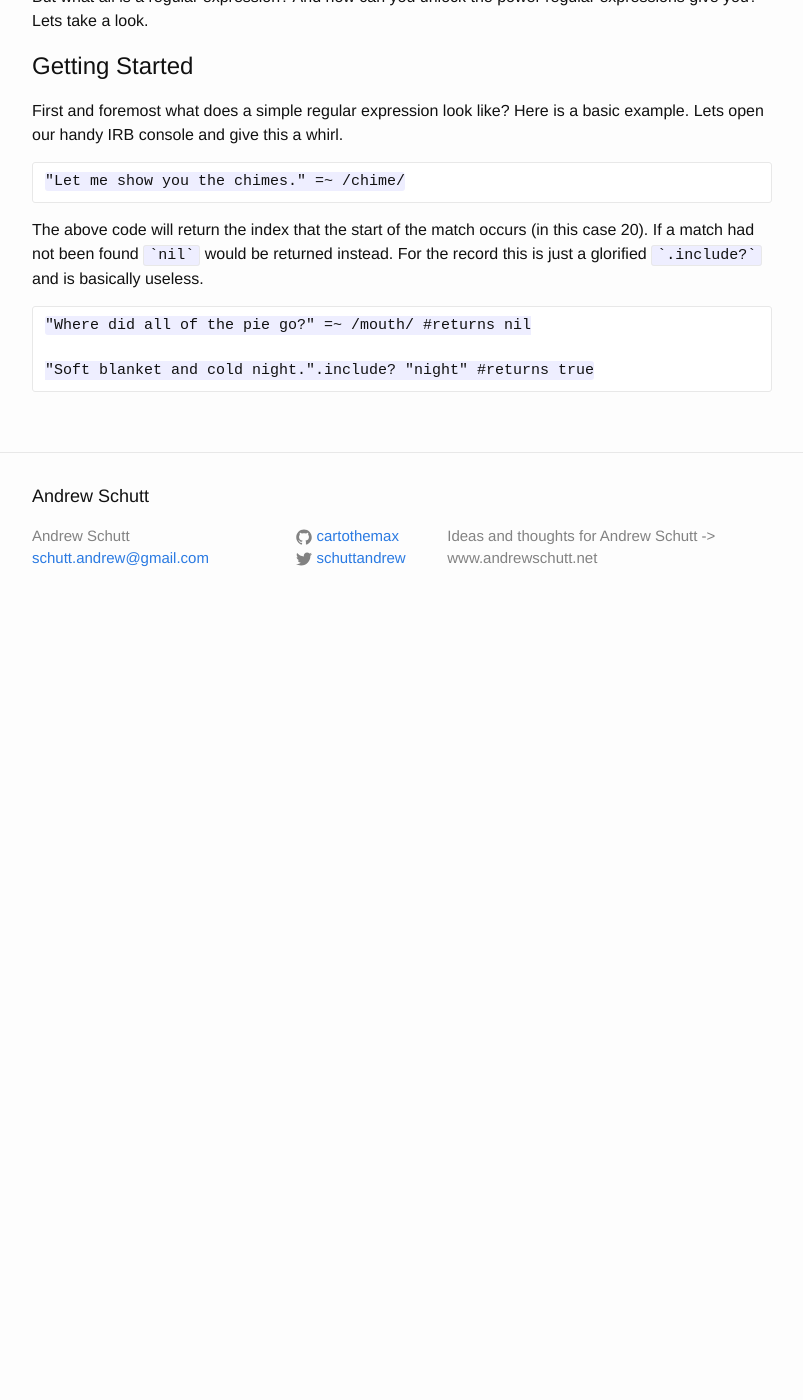
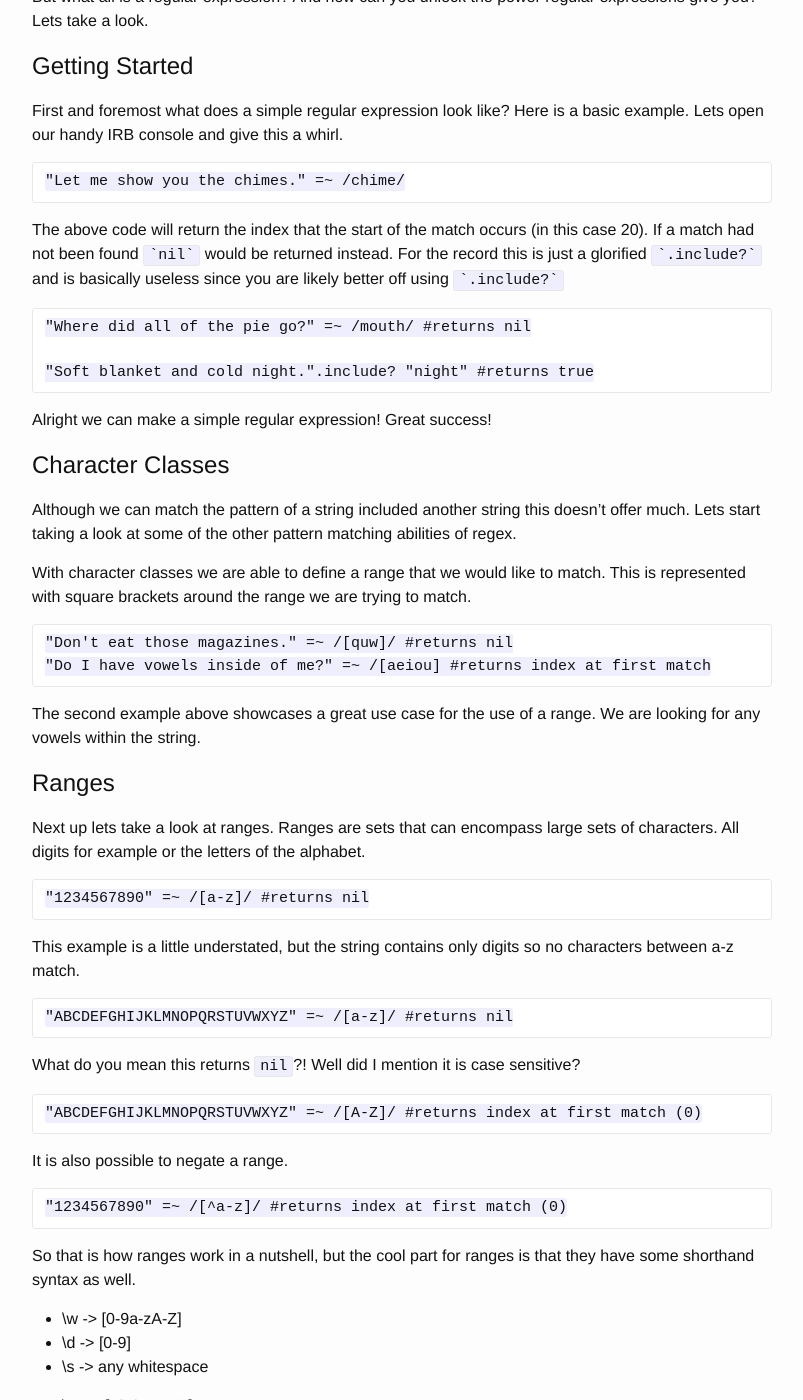
Before and after one commit to andrew-schutt/blog, a Jekyll site: the page built from _posts/2015-07-09-regular-expressions-with-ruby.markdown, in a window 1280 px wide and 1400 px high, scrolled down 326 px. Shown: the whole window, without its empty margins (238-1041 px from the left). Built offline with Jekyll 4.4.1, drawn with Linux system fonts in a browser that asks for light colours; before the commit the page ends 956 px from its top, so only the background shows below that; some of the changed text lies outside the part shown.

Commit message:
ranges and character classes with regular expressions

````diff
--- a/_posts/2015-07-09-regular-expressions-with-ruby.markdown
+++ b/_posts/2015-07-09-regular-expressions-with-ruby.markdown
@@ -16,8 +16,51 @@ First and foremost what does a simple regular expression look like?  Here is a b
 
     "Let me show you the chimes." =~ /chime/
 
-The above code will return the index that the start of the match occurs (in this case 20).  If a match had not been found `` `nil` `` would be returned instead. For the record this is just a glorified `` `.include?` `` and is basically useless.
+The above code will return the index that the start of the match occurs (in this case 20).  If a match had not been found `` `nil` `` would be returned instead. For the record this is just a glorified `` `.include?` `` and is basically useless since you are likely better off using `` `.include?` ``
 
     "Where did all of the pie go?" =~ /mouth/ #returns nil
 
     "Soft blanket and cold night.".include? "night" #returns true
+
+Alright we can make a simple regular expression! Great success!
+
+# Character Classes
+
+Although we can match the pattern of a string included another string this doesn't offer much.  Lets start taking a look at some of the other pattern matching abilities of regex.
+
+With character classes we are able to define a range that we would like to match.  This is represented with square brackets around the range we are trying to match.
+
+    "Don't eat those magazines." =~ /[quw]/ #returns nil
+    "Do I have vowels inside of me?" =~ /[aeiou] #returns index at first match
+
+The second example above showcases a great use case for the use of a range.  We are looking for any vowels within the string.
+
+# Ranges
+
+Next up lets take a look at ranges.  Ranges are sets that can encompass large sets of characters.  All digits for example or the letters of the alphabet.
+
+    "1234567890" =~ /[a-z]/ #returns nil
+
+This example is a little understated, but the string contains only digits so no characters between a-z match.
+
+    "ABCDEFGHIJKLMNOPQRSTUVWXYZ" =~ /[a-z]/ #returns nil
+
+What do you mean this returns ``` nil ```?!  Well did I mention it is case sensitive?
+
+    "ABCDEFGHIJKLMNOPQRSTUVWXYZ" =~ /[A-Z]/ #returns index at first match (0)
+
+It is also possible to negate a range.
+
+    "1234567890" =~ /[^a-z]/ #returns index at first match (0)
+
+So that is how ranges work in a nutshell, but the cool part for ranges is that they have some shorthand syntax as well.
+
+* \w -> [0-9a-zA-Z]
+* \d -> [0-9]
+* \s -> any whitespace
+
+* \W -> [^0-9a-zA-Z]
+* \D -> [^0-9]
+* \S -> anything NOT whitespace
+
+* . -> matches anything not a newline character
````
